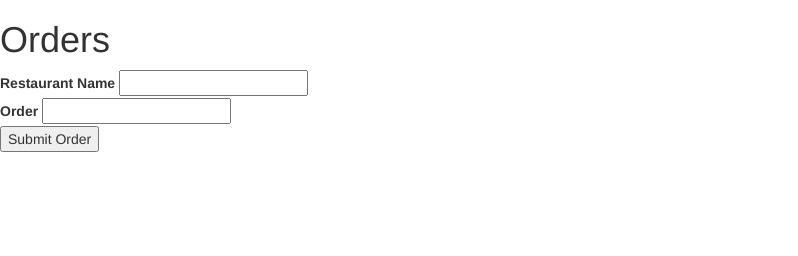
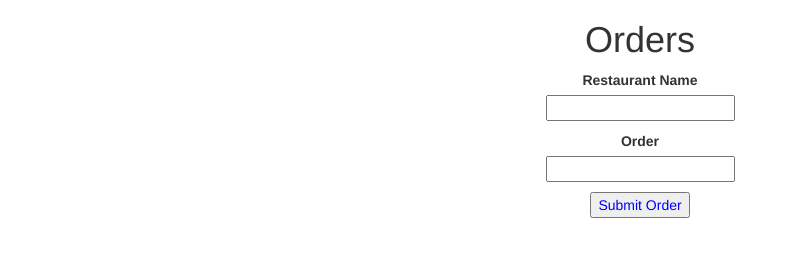
Before and after one commit to billc2501/restaurant_order_site, a plain HTML site: page index.html in a window 1280 px wide. Shown: the whole page, without its empty margins (0-798 px from the left). Drawn offline with nearby package versions, Linux system fonts and the light colour scheme.

Commit message:
Obtained result from survey

```diff
--- /dev/null
+++ b/client.js
@@ -0,0 +1,15 @@
+const order = document.querySelector('#survey');
+const loadinggif = document.querySelector('#loadinggif')
+loadinggif.style.display = 'none';
+
+
+order.addEventListener('submit', function(event){
+    event.preventDefault();
+    var name = document.getElementById('name').value;
+    var order = document.getElementById('order').value;
+    var receipt = {
+        name,
+        order
+    }
+    console.log(receipt);
+})
--- a/index.html
+++ b/index.html
@@ -9,20 +9,20 @@
 </head>
 <body>
     <header>
-        <h1>Orders</h1>
+        <h1 id="title">Orders</h1>
     </header>
-        <form>
+        <form id="survey">
             <div>
             <label for="name">Restaurant Name</label>
-            <input type="text">
+            <div><input type="text" id="name"></div>
             </div>
-            <div>
+            <div id='space'>
                 <label for="item">Order</label>
-                <input type="text">
+                <div><input type="text" id="order"></div>
             </div>
-            <div>
-                <button>Submit Order</button>
-            </div>
+            <button id ="submit">Submit Order</button>
+            <div id="loadinggif"><img src="https://media.giphy.com/media/TI3IErToEDAERYK7LL/source.gif"></div>
         </form>
+        <script src="client.js"></script>
 </body>
 </html>
--- a/style.css
+++ b/style.css
@@ -0,0 +1,22 @@
+#survey {
+    text-align: center;
+}
+
+#title {
+    text-align: center;
+}
+
+#space {
+    padding-top: 10px;
+    padding-bottom: 10px;
+}
+
+#submit {
+    text-align: center;
+    color: blue;
+}
+
+#loadinggif {
+    height: 190px;
+    width: 190px;
+}
```
